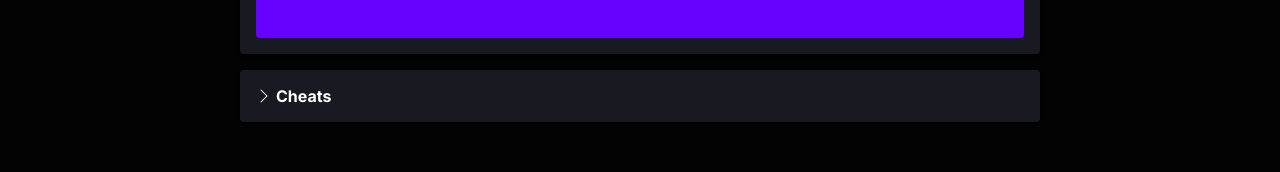
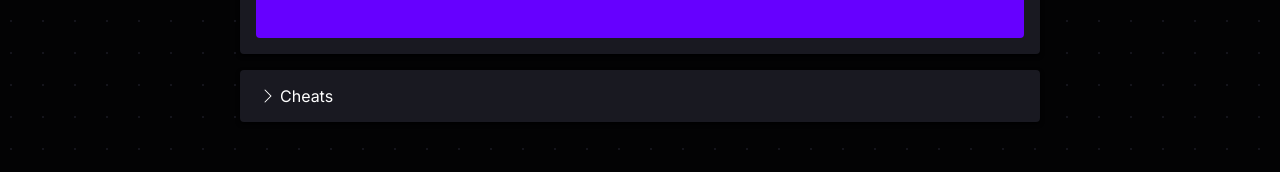
Before and after one commit to 1rens1/benchpaw, a Next.js app: page /reaction-time in a window 1280 px wide. Shown: the part 310-482 px from the top of the page. Built offline with nearby package versions, Linux system fonts and the light colour scheme.

Commit message:
Added Accordion component, and added SEO stuff

```diff
--- /dev/null
+++ b/components/Accordion/Accordion.module.scss
@@ -0,0 +1,34 @@
+.accordion {
+    display: flex;
+    flex-direction: column;
+}
+
+.label {
+    display: flex;
+    align-items: center;
+    gap: 4px;
+    border: none;
+    background: none;
+    font: inherit;
+    padding: 0 4px;
+    text-align: left;
+}
+
+.chevron {
+    transition: rotate 0.2s ease-in-out;
+}
+
+.content {
+    max-height: 0;
+    overflow: hidden;
+    opacity: 0;
+    transition: max-height 0.2s ease-in-out, opacity 0.2s ease-in-out;
+}
+.open {
+    .chevron {
+        rotate: 90deg;
+    }
+    .content {
+        opacity: 1;
+    }
+}
--- /dev/null
+++ b/components/Accordion/index.tsx
@@ -0,0 +1,54 @@
+import { useRef, useState } from 'react';
+import { BsChevronRight } from 'react-icons/bs';
+import { classes } from 'utils';
+import styles from './Accordion.module.scss';
+
+const Accordion = ({
+    label,
+    initialOpen = false,
+    transitionDuration,
+    children,
+}: {
+    label: React.ReactNode;
+    initialOpen?: boolean;
+    transitionDuration?: string;
+    children: React.ReactNode;
+}) => {
+    const [open, setOpen] = useState(Boolean(initialOpen));
+    const [contentHeight, setContentHeight] = useState<number | undefined>();
+    const contentRef = useRef<HTMLDivElement>(null);
+
+    const handleClick = () => {
+        if (!contentRef) return;
+
+        if (!open) {
+            setOpen(true);
+            setContentHeight(contentRef.current?.scrollHeight);
+        } else {
+            setOpen(false);
+            setContentHeight(undefined);
+        }
+    };
+
+    return (
+        <div className={classes([styles.accordion, open ? styles.open : null])}>
+            <button className={styles.label} onClick={handleClick}>
+                <BsChevronRight
+                    className={styles.chevron}
+                    style={{ transitionDuration }}
+                />{' '}
+                {label}
+            </button>
+            <div
+                className={styles.content}
+                ref={contentRef}
+                style={{ maxHeight: contentHeight, transitionDuration }}
+            >
+                <div style={{ height: 8 }} />
+                {children}
+            </div>
+        </div>
+    );
+};
+
+export default Accordion;
--- a/pages/_app.tsx
+++ b/pages/_app.tsx
@@ -1,13 +1,16 @@
-import 'styles/globals.scss';
+import Navbar from 'components/Navbar';
 import { DefaultSeo } from 'next-seo';
 import type { AppProps } from 'next/app';
-import Navbar from 'components/Navbar';
-import { useState } from 'react';
+import 'styles/globals.scss';
 
 const App = ({ Component, pageProps }: AppProps) => {
     return (
         <>
-            <DefaultSeo defaultTitle="benchpaw" titleTemplate="%s | benchpaw" />
+            <DefaultSeo
+                defaultTitle="benchpaw"
+                titleTemplate="%s | benchpaw"
+                description="games for your brains"
+            />
             <Navbar />
             <Component {...pageProps} />
         </>
--- a/pages/index.tsx
+++ b/pages/index.tsx
@@ -6,7 +6,7 @@ const Home = () => {
             <div className={styles.container}>
                 <h1 className={styles.title}>
                     bench
-                    <div className={styles.secondary}>paw</div>
+                    <span className={styles.secondary}>paw</span>
                 </h1>
                 <h3 className={styles.subtitle}>games for your brains</h3>
             </div>
--- a/pages/reaction-time.tsx
+++ b/pages/reaction-time.tsx
@@ -1,8 +1,9 @@
+import Accordion from 'components/Accordion';
 import Checkbox from 'components/Checkbox';
 import { NextSeo } from 'next-seo';
 import { useEffect, useState } from 'react';
-import { BsChevronDown, BsChevronRight } from 'react-icons/bs';
 import styles from 'styles/ReactionTime.module.scss';
+import defStyles from 'styles/TestDefaults.module.scss';
 import { classes } from 'utils';
 
 const GameState = [
@@ -24,7 +25,6 @@ const ReactionTime = () => {
     const [whenCanClick, setWhenCanClick] = useState(0);
     const [reactionTime, setReactionTime] = useState(0);
 
-    const [showCheats, setShowCheats] = useState(false);
     const [cheats, setCheats] = useState({
         delayProgress: false,
     });
@@ -72,13 +72,17 @@ const ReactionTime = () => {
     return (
         <>
             <NextSeo title="Reaction Time Test" />
-            <div className={styles.center}>
-                <div className={styles.container}>
+            <div className={defStyles.center}>
+                <div className={defStyles.container}>
                     <button
-                        className={classes([
-                            styles.click,
-                            gameState === 'CanClick' ? styles.active : null,
-                        ])}
+                        className={defStyles.bigButton}
+                        style={{
+                            backgroundColor:
+                                gameState === 'CanClick'
+                                    ? '#11d871'
+                                    : undefined,
+                            overflow: 'hidden',
+                        }}
                         onMouseDown={(e) => e.button === 0 && handleClick()}
                         tabIndex={-1}
                     >
@@ -119,21 +123,8 @@ const ReactionTime = () => {
                         )}
                     </button>
                 </div>
-                <div className={styles.container}>
-                    <h4
-                        style={{
-                            display: 'flex',
-                            alignItems: 'center',
-                            gap: 4,
-                            cursor: 'default',
-                        }}
-                        onClick={() => setShowCheats((v) => !v)}
-                    >
-                        {showCheats ? <BsChevronDown /> : <BsChevronRight />}{' '}
-                        Cheats
-                    </h4>
-                    {showCheats && (
-                        <div style={{ marginTop: 8 }}>
+                <div className={defStyles.container}>
+                    <Accordion label="Cheats">
                         <Checkbox
                             checked={cheats.delayProgress}
                             disabled={
@@ -148,8 +139,7 @@ const ReactionTime = () => {
                             }
                             label="Show delay progress bar"
                         />
-                        </div>
-                    )}
+                    </Accordion>
                 </div>
             </div>
         </>
--- a/styles/Home.module.scss
+++ b/styles/Home.module.scss
@@ -1,7 +1,7 @@
 .center {
     @include grid-center;
+    @include dot-grid;
     min-height: 100vh;
-    background-image: url(/background-dots.svg);
 }
 
 .container {
@@ -15,26 +15,26 @@
     line-height: 0.6em;
     margin-bottom: 0.2em;
     .secondary {
-        display: inline-block;
         color: $secondary;
     }
-    text-shadow: 1px -1px #f00;
+    $ts-color: #f00;
+    text-shadow: 1px -1px $ts-color;
     animation: trippy 10s linear infinite;
     @keyframes trippy {
         0% {
-            text-shadow: 1px -1px #f00;
+            text-shadow: 1px -1px $ts-color;
         }
         20% {
-            text-shadow: -1px -1px #f00;
+            text-shadow: -1px -1px $ts-color;
         }
         40% {
-            text-shadow: -1px 1px #f00;
+            text-shadow: -1px 1px $ts-color;
         }
         80% {
-            text-shadow: 1px 1px #f00;
+            text-shadow: 1px 1px $ts-color;
         }
         100% {
-            text-shadow: 1px -1px #f00;
+            text-shadow: 1px -1px $ts-color;
         }
     }
 }
--- a/styles/ReactionTime.module.scss
+++ b/styles/ReactionTime.module.scss
@@ -1,48 +1,9 @@
-.center {
-    // @include grid-center;
-    display: flex;
-    flex-direction: column;
-    min-height: 100vh;
-    padding: rtp(2) rtp(1);
-    gap: rtp(1);
-}
-
-.container {
-    width: 100%;
-    max-width: 800px;
-    margin: 0 auto;
-    padding: rtp(1);
-    background-color: lighten($bg, 10);
-    border-radius: 4px;
-    box-shadow: 0 2px 4px #000;
-}
-
-.click {
-    position: relative;
-    --color: #{$accent};
-    background-color: var(--color, $accent);
-    border: none;
-    border-radius: 4px;
-    width: 100%;
-    height: 300px;
-    cursor: pointer;
-    padding: rtp(1);
-    overflow: hidden;
-    &.active {
-        --color: #11d871;
-    }
-    h1 {
-        font-weight: 900;
-    }
-}
-
 .waitBar {
     width: 100%;
     height: 1px;
     position: absolute;
     bottom: 0;
     left: 0;
-    // background-color: $bglight;
     overflow: hidden;
     .waitBarInner {
         width: 100%;
--- /dev/null
+++ b/styles/TestDefaults.module.scss
@@ -0,0 +1,33 @@
+.center {
+    @include dot-grid;
+    display: flex;
+    width: 100%;
+    flex-direction: column;
+    min-height: 100vh;
+    padding: rtp(2) rtp(1);
+    gap: rtp(1);
+}
+
+.container {
+    width: 100%;
+    max-width: 800px;
+    margin: 0 auto;
+    padding: rtp(1);
+    background-color: lighten($bg, 10);
+    border-radius: 4px;
+    box-shadow: 0 2px 4px #000;
+}
+
+.bigButton {
+    position: relative;
+    background-color: $accent;
+    border: none;
+    border-radius: 4px;
+    width: 100%;
+    min-height: 300px;
+    cursor: pointer;
+    padding: rtp(1);
+    h1 {
+        font-weight: 900;
+    }
+}
--- a/styles/vars.scss
+++ b/styles/vars.scss
@@ -24,3 +24,8 @@ $secondary: #ffe900;
     align-items: center;
     justify-content: center;
 }
+
+@mixin dot-grid {
+    background-image: url(/background-dots.svg);
+    background-position: 10px 10px;
+}
```
Also changed, not shown: pages/cps.tsx (added, +12 -0 lines), styles/CPS.module.scss (added, +18 -0 lines). Lines whose indentation alone changed are shown as unchanged.
